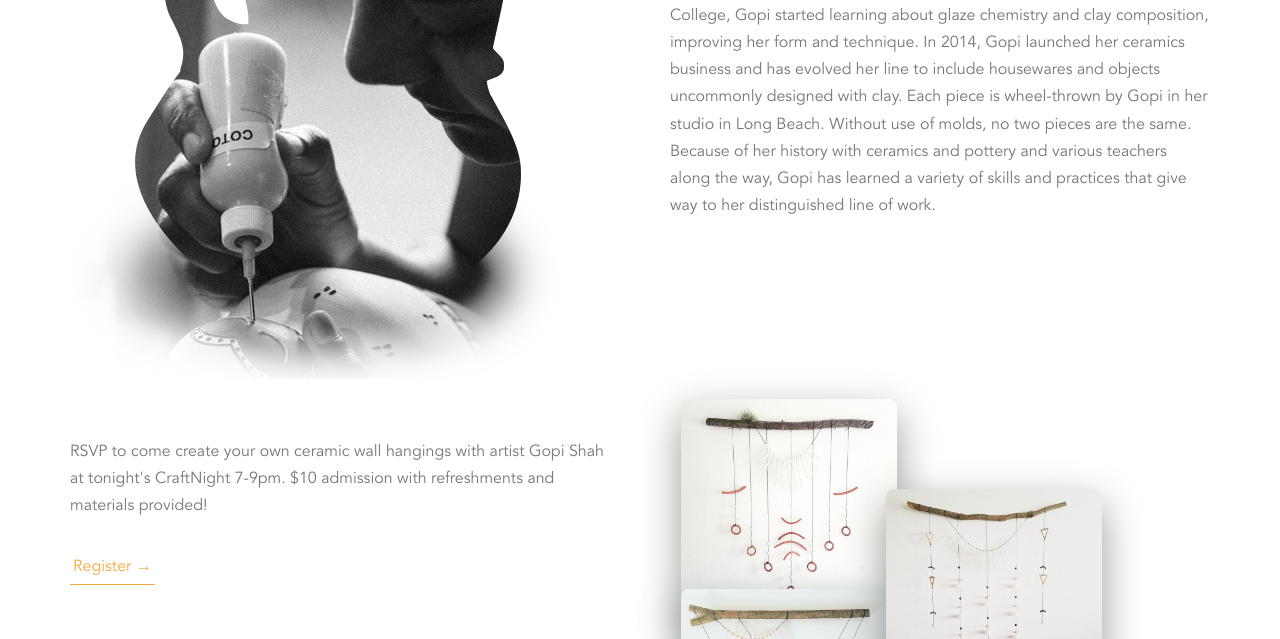
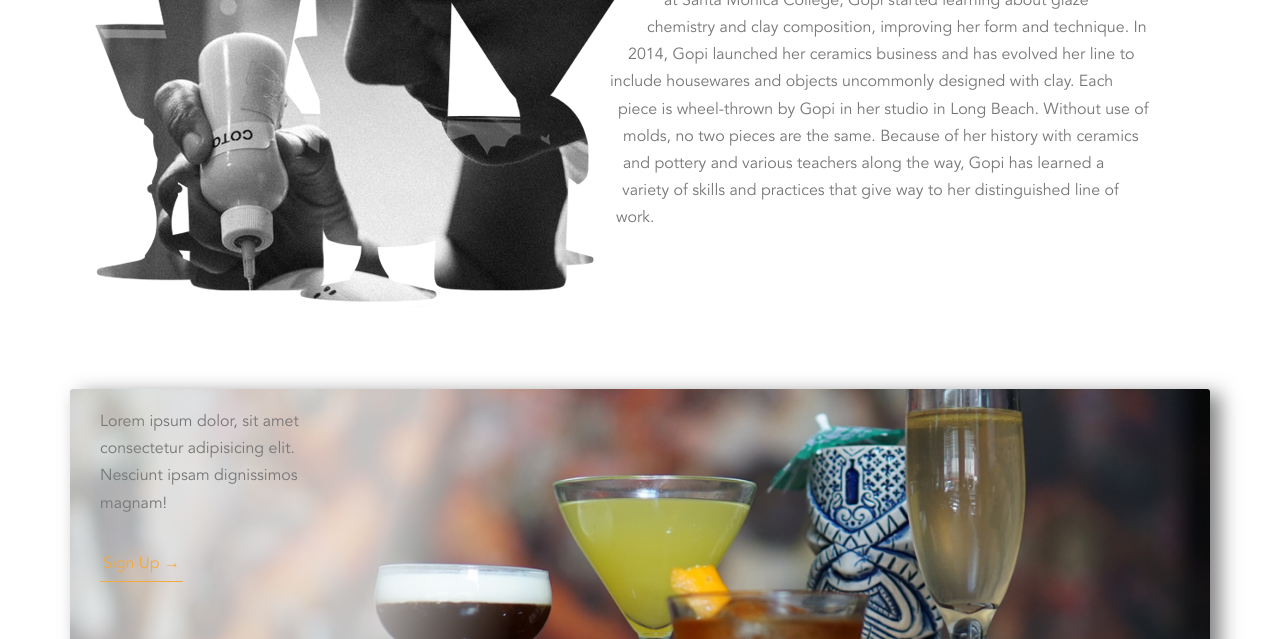
Before and after one commit to AlexEBall/CAFAM-Beacon-Project, a website: page index.html in a window 1280 px wide. Shown: the part 364-1003 px from the top of the page. Drawn offline with Linux system fonts and the light colour scheme.

Commit message:
new highlight page

```diff
--- a/index.html
+++ b/index.html
@@ -26,16 +26,25 @@
         </div>
         <section class="promotion">
             <div class="row">
-                <div class="col-1-of-2">
+                <div class="col-2-of-2">
                     <div class="bio">
                         <h3 class="bio__name">
                             Gopi Shah
                         </h3>
                         <div class="bio__shape">
                         </div>
+                        <p class="paragraph">
+                            Gopi began working with clay at the age of 14. Discovering the calming patience required to work with such a natural and
+                            fragile material, she immediately fell in love with wheel-throwing. Continuing her ceramics education at the Museum of
+                            Fine Arts in Boston and then at Santa Monica College, Gopi started learning about glaze chemistry and clay composition,
+                            improving her form and technique. In 2014, Gopi launched her ceramics business and has evolved her line to include housewares
+                            and objects uncommonly designed with clay. Each piece is wheel-thrown by Gopi in her studio in Long Beach. Without use
+                            of molds, no two pieces are the same. Because of her history with ceramics and pottery and various teachers along the
+                            way, Gopi has learned a variety of skills and practices that give way to her distinguished line of work.
+                        </p>
                     </div>
                 </div>
-                <div class="col-1-of-2">
+                <!-- <div class="col-1-of-2">
                     <p class="paragraph u-margin-top-small">
                         Gopi began working with clay at the age of 14. Discovering the calming patience required to work with such a natural and
                         fragile material, she immediately fell in love with wheel-throwing. Continuing her ceramics education at the
@@ -46,21 +55,13 @@
                         and pottery and various teachers along the way, Gopi has learned a variety of skills and practices that give
                         way to her distinguished line of work.
                     </p>
-                </div>
+                </div> -->
             </div>
             <div class="row u-margin-bottom-big">
-                <div class="col-1-of-2">
-                    <p class="paragraph">
-                        RSVP to come create your own ceramic wall hangings with artist Gopi Shah at tonight's CraftNight 7-9pm. $10 admission with
-                        refreshments and materials provided!
-                    </p>
-                    <a href="https://www.eventbrite.com/e/craftnight-ceramic-wall-hangings-with-gopi-shah-tickets-41322565907" class="btn-text">Register &rarr;</a>
-                </div>
-                <div class="col-1-of-2">
-                    <div class="composition">
-                        <img src="images/wall1.jpg" alt="Photo 1" class="composition__shopPhoto composition__shopPhoto--p1">
-                        <img src="images/wall2.jpg" alt="Photo 2" class="composition__shopPhoto composition__shopPhoto--p2">
-                        <img src="images/wall3.jpg" alt="Photo 3" class="composition__shopPhoto composition__shopPhoto--p3">
+                <div class="drink-box">
+                    <div class="drink-box__content">
+                        <p class="paragraph">Lorem ipsum dolor, sit amet consectetur adipisicing elit. Nesciunt ipsam dignissimos magnam!</p>
+                        <a href="#" class="btn-text">Sign Up &rarr;</a>
                     </div>
                 </div>
             </div>
--- a/sass/pages/_promotionPage.scss
+++ b/sass/pages/_promotionPage.scss
@@ -9,15 +9,15 @@
 
 	&__shape {
 		float: left;
-		width: 50rem;
-		height: 50rem;
-		shape-outside: url(../images/ceramic.png);
-		shape-margin: 1.5rem;
+		width: 60rem;
+		height: 45rem;
+		shape-outside: url(../images/cocktail.png);
+		shape-margin: 3.5rem;
 		shape-image-threshold: 0.5;
 		background: url(../images/gopi-shah-oakland-studio.jpg);
 		background-position-x: -55rem;
 		background-position-y: -13rem;
-		-webkit-mask-image: url(../images/ceramic.png);
+		-webkit-mask-image: url(../images/cocktail.png);
 	}
 
 	&__name {
@@ -31,3 +31,17 @@
 		z-index: 3;
 	}
 }
+
+.drink-box {
+	background-image: linear-gradient(105deg, rgba($color-white, .6) 0%, rgba($color-white, .7) 28%, transparent 40%),
+	url(../images/drinks.jpg);
+	background-size: cover;
+	border-radius: .3rem;
+	box-shadow: 1rem 0.5rem 2rem rgba($color-black, .5);
+	height: 48rem;
+
+	&__content {
+		width: 25%;
+		padding: 2rem 3rem;
+	}
+}
```
Also changed, not shown: css/style.css, images/Cocktail.png (added), images/drinks.jpg (added).
